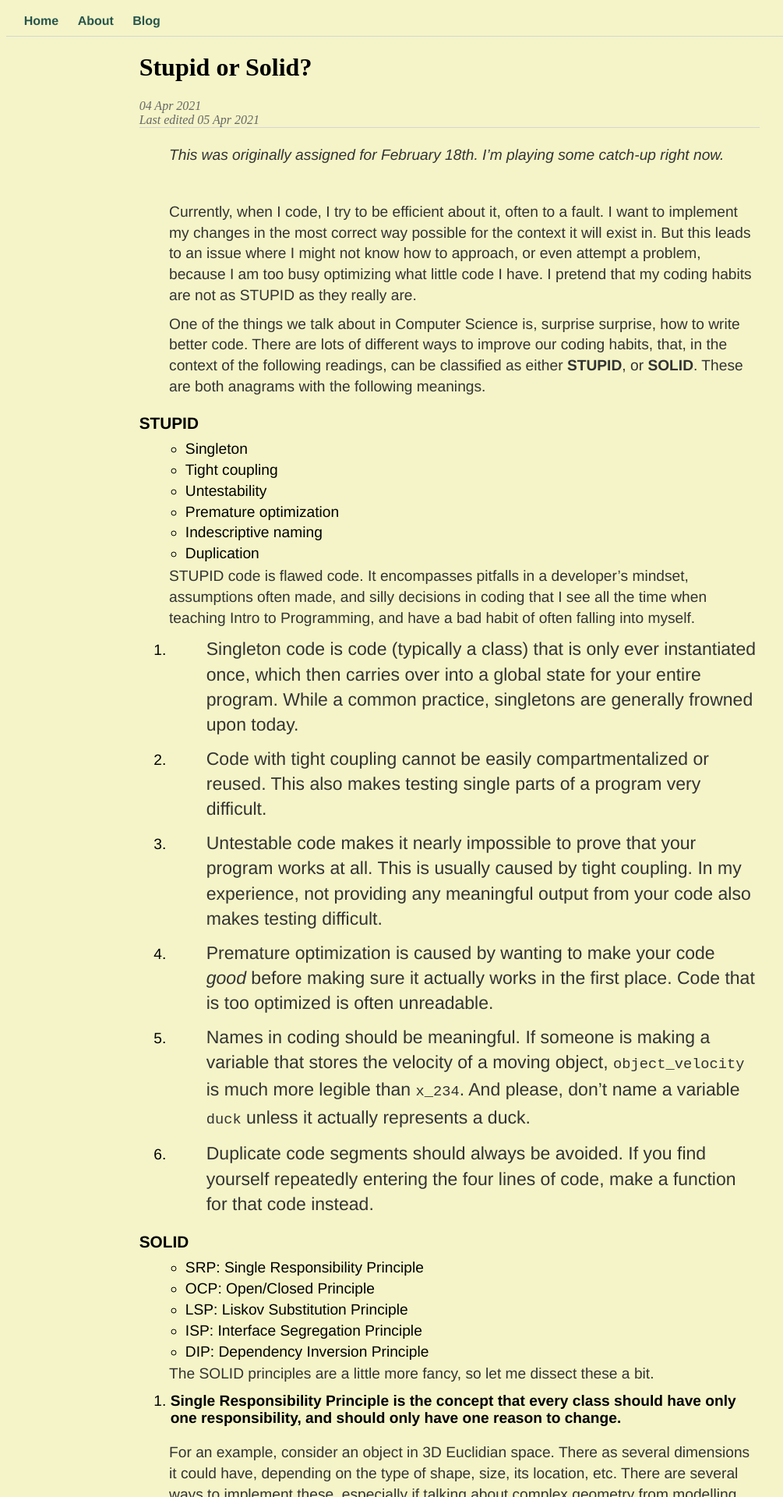
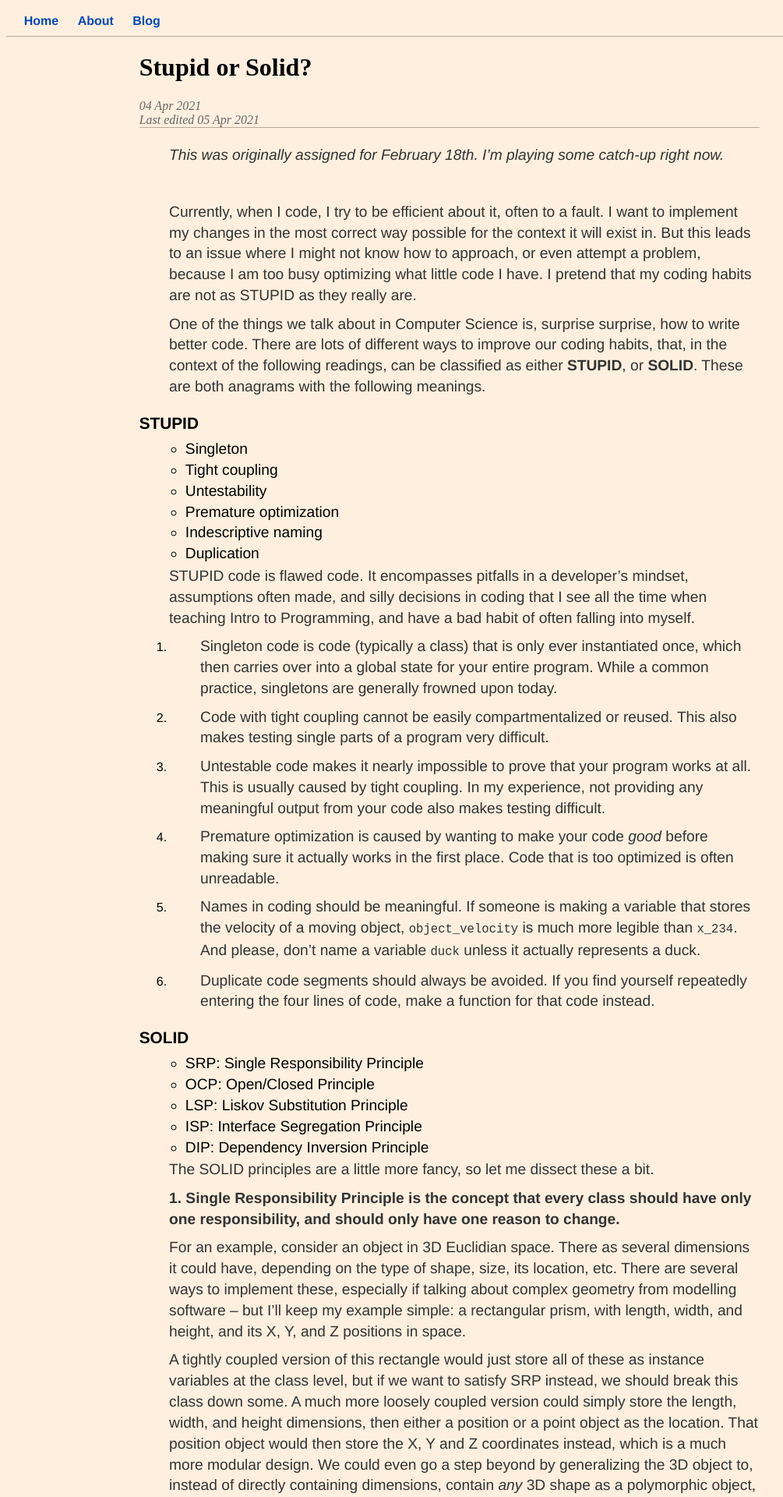
Before and after one commit to CollinLBauer/collinlbauer.github.io, a Jekyll site: the page built from _posts/2021-04-04-Stupid-or-Solid.md, in a window 1280 px wide. Shown: the top 1920 px of the page at 78% size, without its empty margins (0-1005 px from the left). Built offline with Jekyll 4.4.1, drawn with Linux system fonts in a browser that asks for light colours; some of the changed text lies outside the part shown.

Commit message:
I hate CSS

```diff
--- a/_posts/2021-04-04-Stupid-or-Solid.md
+++ b/_posts/2021-04-04-Stupid-or-Solid.md
@@ -13,6 +13,7 @@ category: "462"
 Currently, when I code, I try to be efficient about it, often to a fault. I want to implement my changes in the most correct way possible for the context it will exist in. But this leads to an issue where I might not know how to approach, or even attempt a problem, because I am too busy optimizing what little code I have. I pretend that my coding habits are not as STUPID as they really are.
 
 One of the things we talk about in Computer Science is, surprise surprise, how to write better code. There are lots of different ways to improve our coding habits, that, in the context of the following readings, can be classified as either **STUPID**, or **SOLID**. These are both anagrams with the following meanings.
+
 
 ### STUPID
 
@@ -37,6 +38,7 @@ STUPID code is flawed code. It encompasses pitfalls in a developer's mindset, as
 
 6. Duplicate code segments should always be avoided. If you find yourself repeatedly entering the four lines of code, make a function for that code instead.
 
+
 ### SOLID
 
 - SRP: Single Responsibility Principle
@@ -47,17 +49,17 @@ STUPID code is flawed code. It encompasses pitfalls in a developer's mindset, as
 
 The SOLID principles are a little more fancy, so let me dissect these a bit.
 
-1. **Single Responsibility Principle is the concept that every class should have only one responsibility, and should only have one reason to change.**
+**1. Single Responsibility Principle is the concept that every class should have only one responsibility, and should only have one reason to change.**
 
 For an example, consider an object in 3D Euclidian space. There as several dimensions it could have, depending on the type of shape, size, its location, etc. There are several ways to implement these, especially if talking about complex geometry from modelling software -- but I'll keep my example simple: a rectangular prism, with length, width, and height, and its X, Y, and Z positions in space.
 
 A tightly coupled version of this rectangle would just store all of these as instance variables at the class level, but if we want to satisfy SRP instead, we should break this class down some. A much more loosely coupled version could simply store the length, width, and height dimensions, then either a position or a point object as the location. That position object would then store the X, Y and Z coordinates instead, which is a much more modular design. We could even go a step beyond by generalizing the 3D object to, instead of directly containing dimensions, contain *any* 3D shape as a polymorphic object, which stores its relevant dimensions, and so forth.
 
-2. **The Open/Closed Principle states that software entities should be open for extension, but closed for modification.**
+**2. The Open/Closed Principle states that software entities should be open for extension, but closed for modification.**
 
 This is one of the main points of object oriented programming. Classes are coded for very defined, rigid purposes, which can then be extended by other classes to include more information as needed, like a Student class extending a Person class. Note every person needs a student ID because note very person is a student.
 
-3. **The Liskov Substitution Principle states that "objects in a program should be replaceable with instances of their subtypes without altering the correctness of the program."**
+**3. The Liskov Substitution Principle states that "objects in a program should be replaceable with instances of their subtypes without altering the correctness of the program."**
 
 Fancy. But what do these fancy words mean?
 
@@ -65,11 +67,11 @@ The most layman explanation I can think of is that, to satisfy this principle, a
 
 The example of the square and rectangle given from DevIQ makes sense here, because we assume we can independently set the width and height of any rectangle. However, if we change the width of a square, to enforce its squareness, we must also change its height, which violates this principle.
 
-4. **The Interface Segregation Principle suggests that many small interfaces are better than one giant generalized interface.**
+**4. The Interface Segregation Principle suggests that many small interfaces are better than one giant generalized interface.**
 
 I find myself implementing interfaces quite often these days, but very rarely have I written them, so I have little experience here. What I will say is that, while coding in Java, and especially for Android, I constantly run into classes that implement four or five different interfaces. I have always wondered why, since it makes an already verbose language even less legible, but I guess I have my answer. More interfaces are better.
 
-5. **Dependency Inversion means that high-level modules should not depend on low-level modules; both should depend on abstractions.**
+**5. Dependency Inversion means that high-level modules should not depend on low-level modules; both should depend on abstractions.**
 
 It figures that the most abstract principle is the one about abstraction. I have no idea where to begin with this principle, because I am not sure how to interpret it. It looks like my understanding of this principle is largely linked to my experience with abstraction and interfaces. I assume I will understand this better as I create more of my own interfaces.
 
@@ -92,6 +94,7 @@ So, my coding may not be terrible, but I have a lot to learn. I am hoping that w
 
 <br/>
 
+Sources:
 - [From STUPID to SOLID](https://williamdurand.fr/2013/07/30/from-stupid-to-solid-code/)
 - [SOLID principles](https://deviq.com/principles/solid)
 
--- a/css/main.css
+++ b/css/main.css
@@ -1,6 +1,6 @@
 /* All main related CSS below */
 body {
-    background-color: #f4f4c8;
+    background-color: #ffefde;
 }
 
 #container {    /* Contains the #nav, #content and #footer containers */
@@ -12,7 +12,7 @@ body {
 #nav {          /* navigation bar at the top of the page */
     position: relative;
     width: 100%;
-    border-bottom: 1px solid #d5d5d5;
+    border-bottom: 1px solid #b6aa9c;
     padding: 10px 2%;
 }
 
@@ -29,7 +29,7 @@ body {
     bottom: 0;
     width: 100%;
     height: 60px;
-    border-top: 1px solid #d5d5d5;
+    border-top: 1px solid #b6aa9c;
     padding: 20px 5% 0px;
     font-size: .8em;
     text-align: center;
@@ -61,7 +61,7 @@ p.meta {
 
 a {
     text-decoration: none;
-    color: #27554C;
+    color: #0048bc;
 }
 a:hover {
     text-decoration: underline;
@@ -73,7 +73,7 @@ a:hover {
 
 /* All post related CSS below */
 div.post {
-    border-top: 1px solid #d5d5d5;
+    border-top: 1px solid #b6aa9c;
     font-family:'Helvetica', 'Arial', 'Sans-Serif';
 }
 
@@ -116,7 +116,7 @@ div.post ul li {
 
 div.post ol {
     margin: 0px auto 20px;
-    font-size: 1.2em;
+    font-size: inherit;
     list-style: decimal
 }
 /* end post */
```
Also changed, not shown: _posts/2021-04-05-Release-early-and-often.md (+1 -1 lines).
